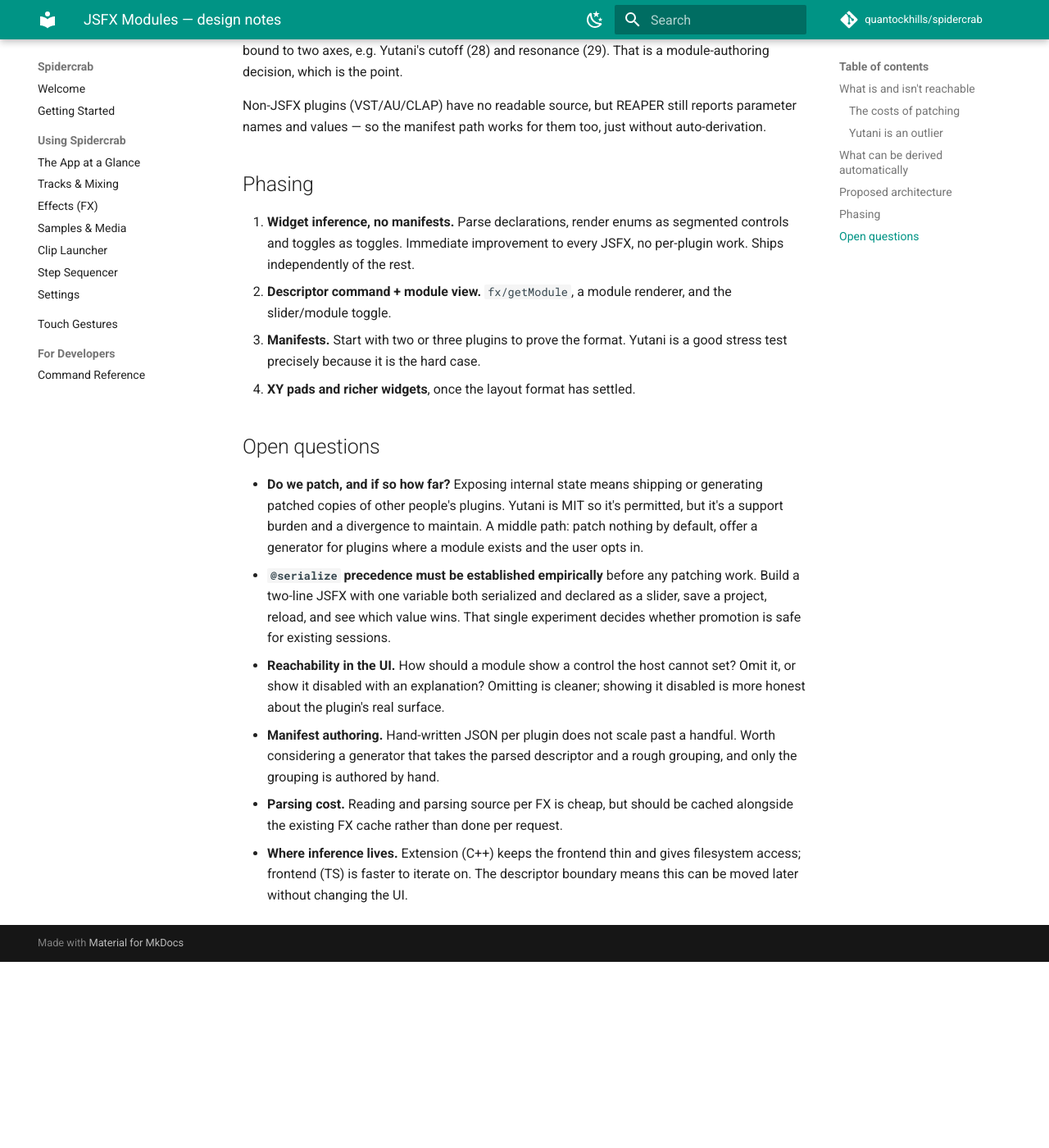
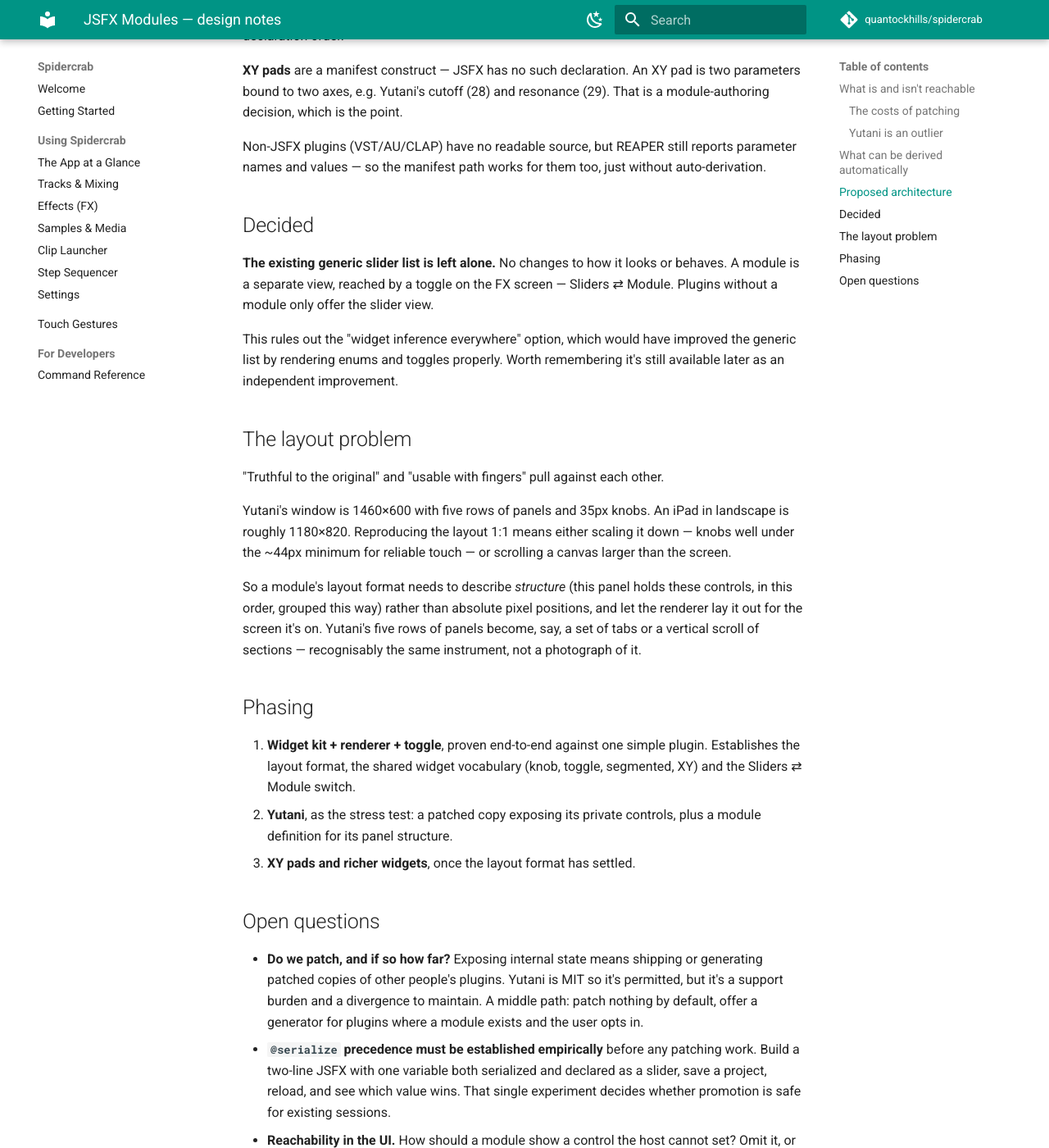
Before and after one commit to quantockhills/spidercrab, an MkDocs documentation site: the page built from docs/jsfx-modules.md, in a window 1280 px wide and 1400 px high, scrolled down 3549 px. Shown: the whole window at 82% size. Built offline with MkDocs 1.6.1 and Material for MkDocs 9.7.7, drawn with Linux system fonts in a browser that asks for light colours; comment, search, counter and statistics services are not loaded; before the commit the page ends 4722 px from its top, so only the background shows below that; some of the changed text lies outside the part shown.

Commit message:
docs: modules are a separate view; a patched copy avoids the migration risk
Two corrections from review.

A patched copy under a new filename is a different plugin to REAPER, so
existing projects keep loading the original untouched and the copy has no
legacy state to migrate. The @serialize-precedence question I flagged as
a blocker only applies to patching in place, which we won't do. Presets
are the one thing that doesn't carry over, since they're stored per
plugin — convertible, but a separate task.

The generic slider list stays exactly as it is. A module is a separate
view behind a Sliders/Module toggle on the FX screen. This drops the
"infer widgets everywhere" option, which would have changed the existing
list; noted as still available later.

Also records the tension the layout format has to resolve: Yutani is
1460x600 with 35px knobs, an iPad is ~1180x820, and reliable touch wants
44px. So layout is described as structure — panels, groups, order — and
laid out per screen, rather than as absolute positions.

Co-Authored-By: Claude Opus 5 <noreply@anthropic.com>

```diff
--- a/docs/jsfx-modules.md
+++ b/docs/jsfx-modules.md
@@ -40,14 +40,17 @@ a `slider_automate` call where `@gfx` writes the variable.
   update overwrites the patch. Mitigation: generate a patched *copy* beside the
   original rather than editing in place, so divergence is explicit and ReaPack
   keeps managing the original.
-- **Preset and project compatibility is the real hazard.** Existing state lives
-  in `@serialize`; adding a slider for the same variable creates two sources of
-  truth, and the precedence is **not documented**. The reference only warns
-  that `@init` may run *after* `@serialize`. Whether `@slider` then overwrites
-  a serialize-restored value needs testing, not assumption — get it wrong and
-  old projects load with settings silently reset. Yutani already has a
-  `VERSION` field and migration branches, which is the hook a patch would use.
 - **Per-plugin effort.** Yutani has 114 plausible controls to promote.
+
+A patched *copy under a new filename* is a different plugin as far as REAPER is
+concerned, which dissolves most of the risk: existing projects go on loading
+the original, untouched, and the copy has no legacy saved state to migrate. So
+the `@serialize`-precedence question doesn't arise for the copy approach — it
+would only matter if we patched a plugin in place, which we won't.
+
+The one thing that doesn't carry over is **presets**: they're stored per
+plugin, so Yutani's `bass_presets.rpl` wouldn't appear in the copy. Converting
+them is possible (they're slider values in a text format) but is its own task.
 
 Measured on Yutani (`Saike_Yutani.jsfx`):
 
@@ -152,16 +155,39 @@ Non-JSFX plugins (VST/AU/CLAP) have no readable source, but REAPER still
 reports parameter names and values — so the manifest path works for them too,
 just without auto-derivation.
 
+## Decided
+
+**The existing generic slider list is left alone.** No changes to how it looks
+or behaves. A module is a separate view, reached by a toggle on the FX screen —
+Sliders ⇄ Module. Plugins without a module only offer the slider view.
+
+This rules out the "widget inference everywhere" option, which would have
+improved the generic list by rendering enums and toggles properly. Worth
+remembering it's still available later as an independent improvement.
+
+## The layout problem
+
+"Truthful to the original" and "usable with fingers" pull against each other.
+
+Yutani's window is 1460×600 with five rows of panels and 35px knobs. An iPad in
+landscape is roughly 1180×820. Reproducing the layout 1:1 means either scaling
+it down — knobs well under the ~44px minimum for reliable touch — or scrolling
+a canvas larger than the screen.
+
+So a module's layout format needs to describe *structure* (this panel holds
+these controls, in this order, grouped this way) rather than absolute pixel
+positions, and let the renderer lay it out for the screen it's on. Yutani's
+five rows of panels become, say, a set of tabs or a vertical scroll of sections
+— recognisably the same instrument, not a photograph of it.
+
 ## Phasing
 
-1. **Widget inference, no manifests.** Parse declarations, render enums as
-   segmented controls and toggles as toggles. Immediate improvement to every
-   JSFX, no per-plugin work. Ships independently of the rest.
-2. **Descriptor command + module view.** `fx/getModule`, a module renderer,
-   and the slider/module toggle.
-3. **Manifests.** Start with two or three plugins to prove the format. Yutani
-   is a good stress test precisely because it is the hard case.
-4. **XY pads and richer widgets**, once the layout format has settled.
+1. **Widget kit + renderer + toggle**, proven end-to-end against one simple
+   plugin. Establishes the layout format, the shared widget vocabulary (knob,
+   toggle, segmented, XY) and the Sliders ⇄ Module switch.
+2. **Yutani**, as the stress test: a patched copy exposing its private
+   controls, plus a module definition for its panel structure.
+3. **XY pads and richer widgets**, once the layout format has settled.
 
 ## Open questions
 
```
